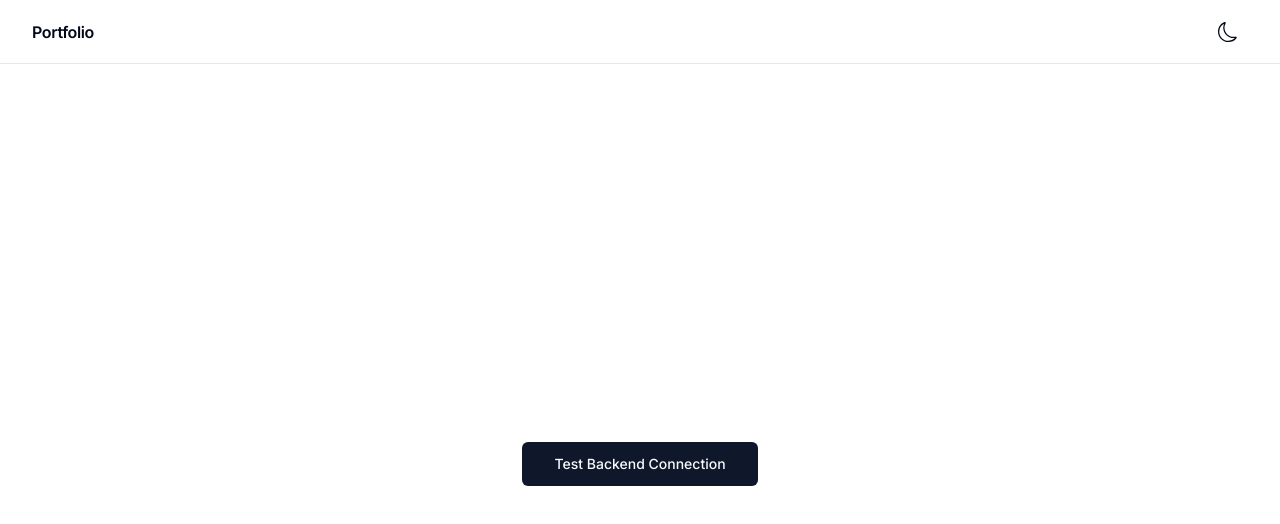
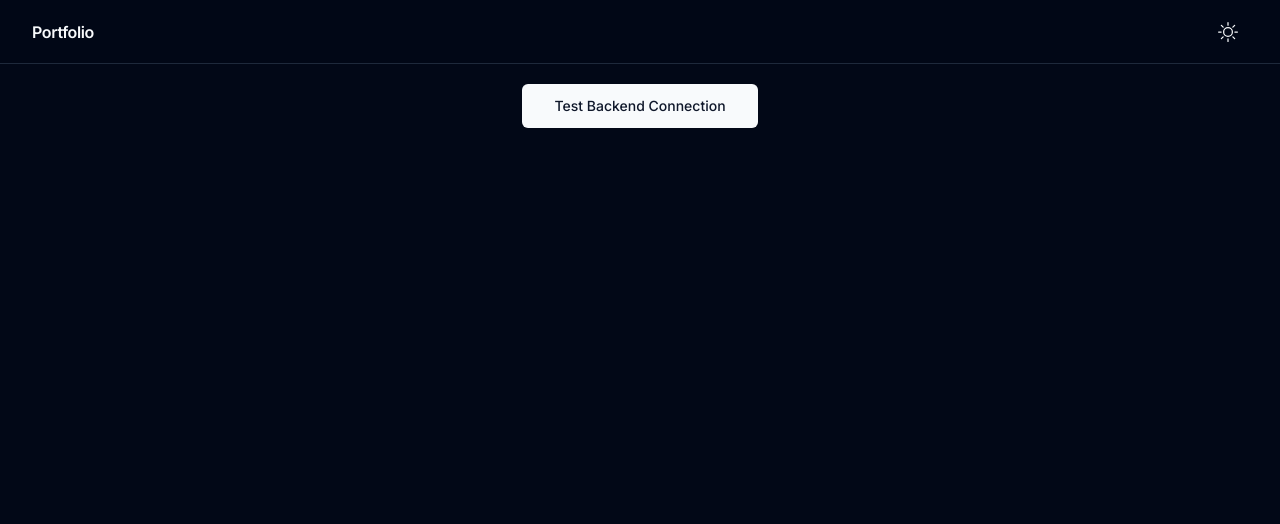
Before and after one commit to Dhuvarrish/portfolio-web, a Next.js app: page / in a window 1280 px wide. Shown: the top 524 px of the page. Built offline with nearby package versions, Linux system fonts and the light colour scheme; no server answers.

Commit message:
dark theme set to default

```diff
--- a/app/layout.tsx
+++ b/app/layout.tsx
@@ -21,7 +21,7 @@ export default function RootLayout({
       <body className={inter.className}>
         <ThemeProvider>
           <Header />
-          <main className="container pt-16">{children}</main>
+          <main className="pt-16 pb-16 min-h-screen">{children}</main>
         </ThemeProvider>
       </body>
     </html>
--- a/app/page.tsx
+++ b/app/page.tsx
@@ -19,7 +19,7 @@ export default function Page() {
   }
 
   return (
-    <div className="flex flex-col items-center justify-center min-h-screen gap-4">
+    <div className="flex flex-col items-center gap-4 py-5">
       <Button onClick={handlePing} disabled={loading} size="lg">
         {loading ? "Connecting..." : "Test Backend Connection"}
       </Button>
--- a/components/theme-provider.tsx
+++ b/components/theme-provider.tsx
@@ -4,7 +4,7 @@ import { ThemeProvider as NextThemesProvider } from "next-themes";
 
 export function ThemeProvider({ children }: { children: React.ReactNode }) {
   return (
-    <NextThemesProvider attribute="class" defaultTheme="system" enableSystem>
+    <NextThemesProvider attribute="class" defaultTheme="dark" storageKey="portfolio-theme">
       {children}
     </NextThemesProvider>
   );
```
